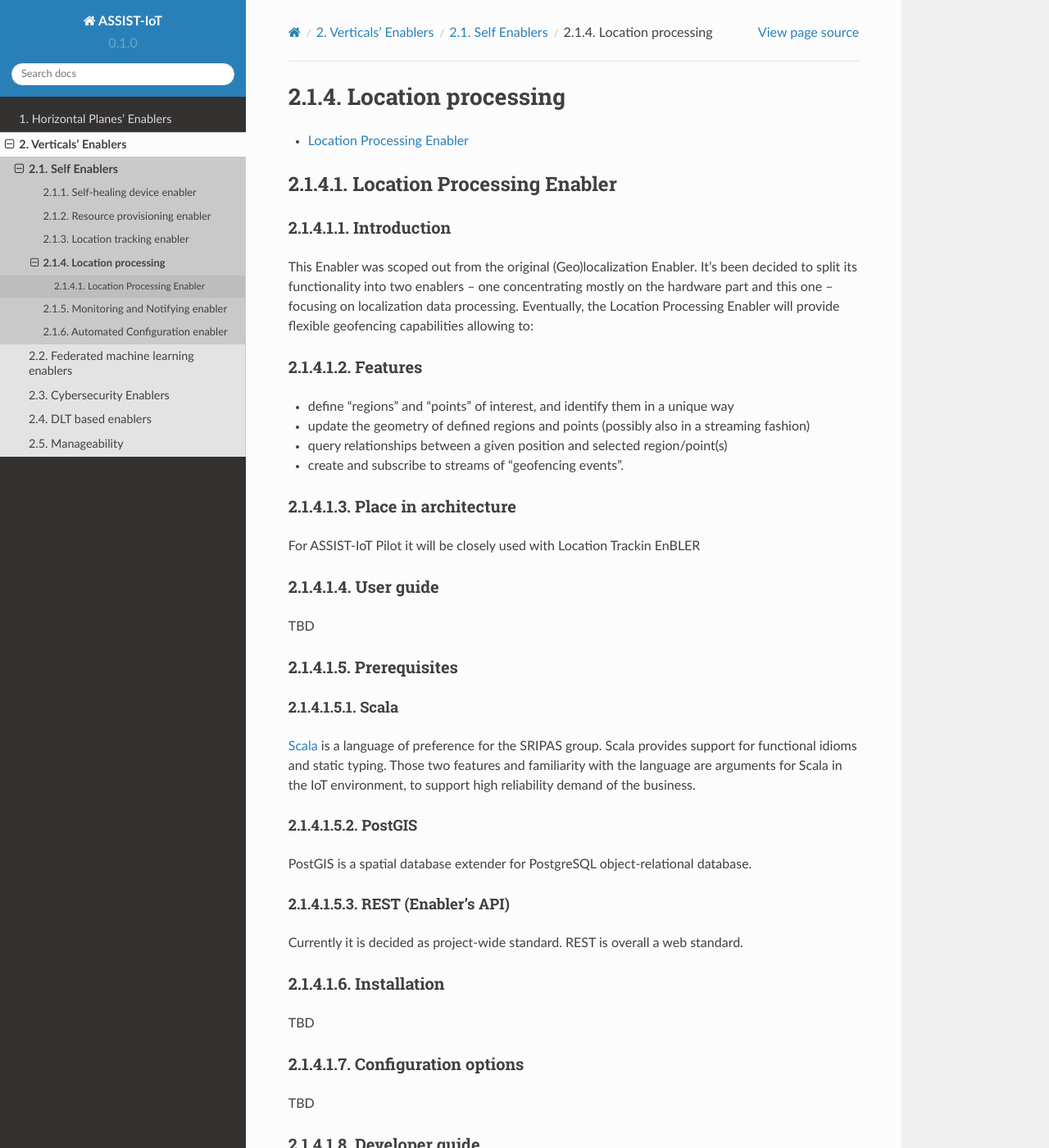
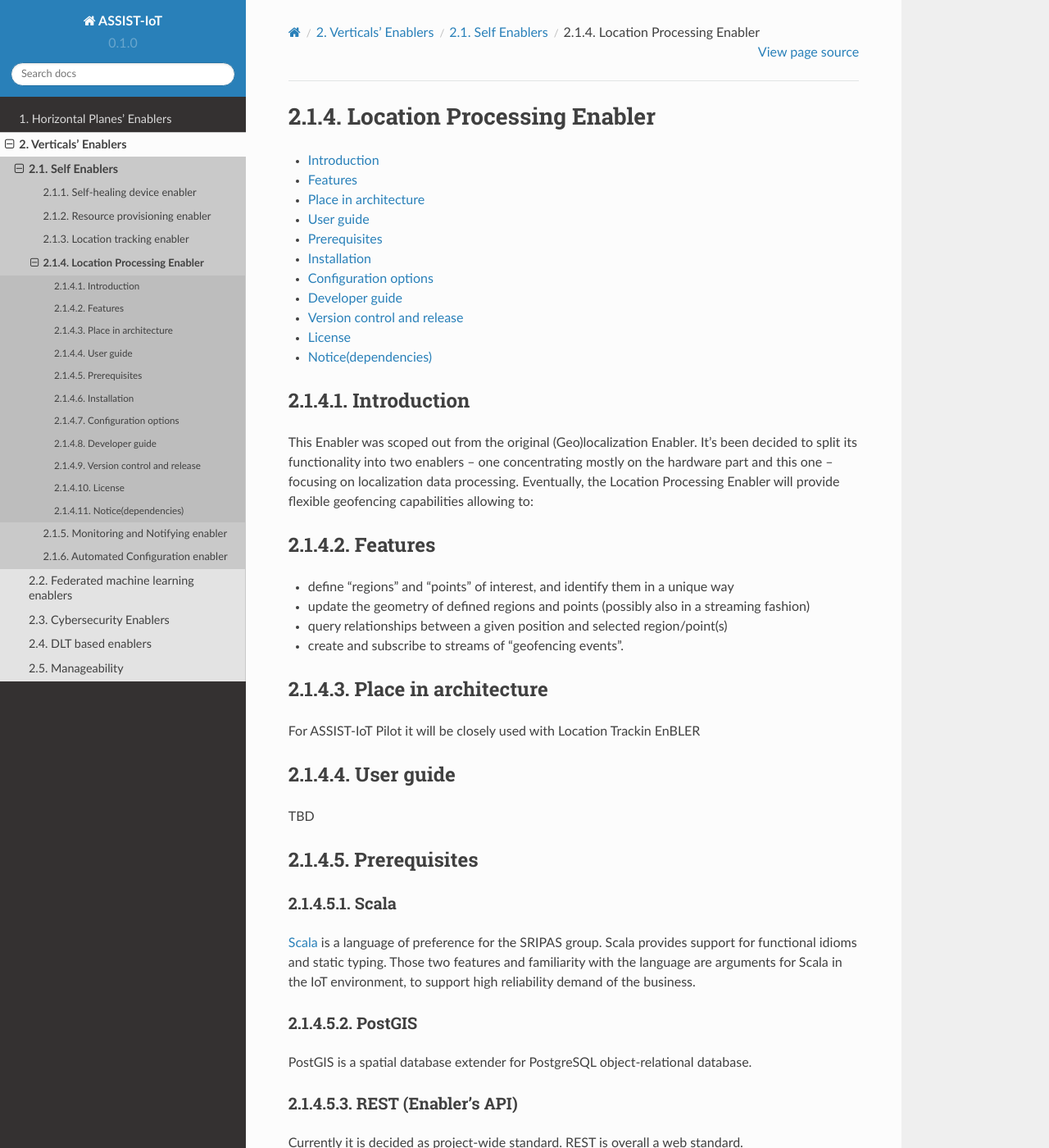
Before and after one commit to assist-iot/assist-iot-documentation, a Sphinx documentation site: the page built from docs/source/verticals/self/location_process_enabler.rst, in a window 1280 px wide and 1400 px high. Shown: the whole window at 82% size. Built offline with Sphinx 7.4.7 and the Read the Docs theme 2.0.0, drawn with Linux system fonts in a browser that asks for light colours; some of the changed text lies outside the part shown.

Commit message:
Format change in location processing enabler

```diff
--- a/docs/source/verticals/self/location_process_enabler.rst
+++ b/docs/source/verticals/self/location_process_enabler.rst
@@ -1,18 +1,17 @@
 .. _Location processing:
 
-###################
-Location processing
-###################
+###########################
+Location Processing Enabler
+###########################
 
 .. contents::
   :local:
   :depth: 1
 
-Location Processing Enabler
-===========================
 
+***************
 Introduction
-------------
+***************
 
 This Enabler was scoped out from the original (Geo)localization Enabler.
 It’s been decided to split its functionality into two enablers – one
@@ -20,8 +19,9 @@ concentrating mostly on the hardware part and this one – focusing on
 localization data processing. Eventually, the Location Processing
 Enabler will provide flexible geofencing capabilities allowing to:
 
+***************
 Features
---------
+***************
 
 -  define “regions” and “points” of interest, and identify them in a
    unique way
@@ -31,19 +31,22 @@ Features
    region/point(s)
 -  create and subscribe to streams of “geofencing events”.
 
+*********************
 Place in architecture
----------------------
+*********************
 
 For ASSIST-IoT Pilot it will be closely used with Location Trackin
 EnBLER
 
+***************
 User guide
-----------
+***************
 
 TBD
 
+***************
 Prerequisites
--------------
+***************
 
 Scala
 ~~~~~
@@ -66,27 +69,37 @@ REST (Enabler’s API)
 Currently it is decided as project-wide standard. REST is overall a web
 standard.
 
+***************
 Installation
-------------
+***************
 
 TBD
 
+
+*********************
 Configuration options
----------------------
+*********************
 
 TBD
 
+***************
 Developer guide
----------------
+***************
 
 TBD
 
+***************************
 Version control and release
----------------------------
+***************************
 
 We will use gitlab as version control and release tooling.
 
+***************
 License
--------
+***************
 
 TBD
+
+********************
+Notice(dependencies)
+********************
```
